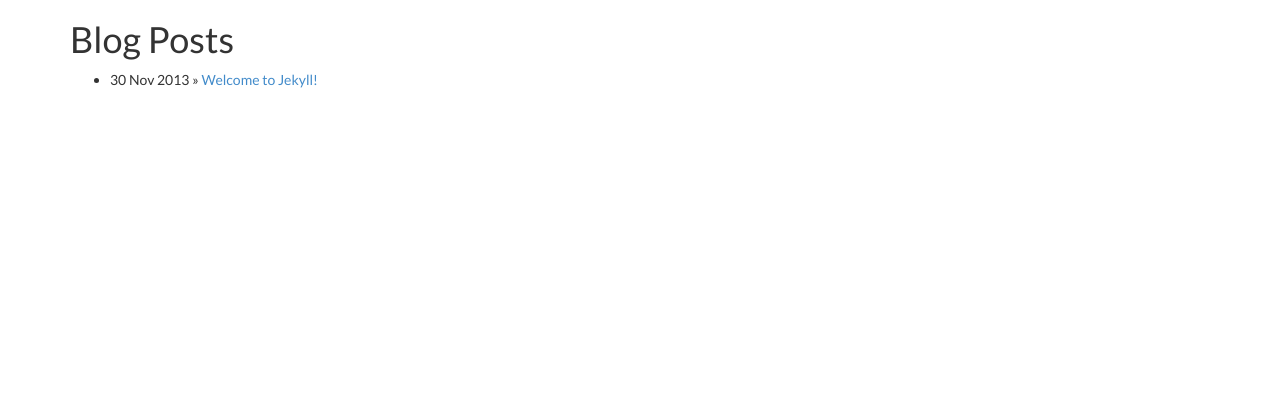
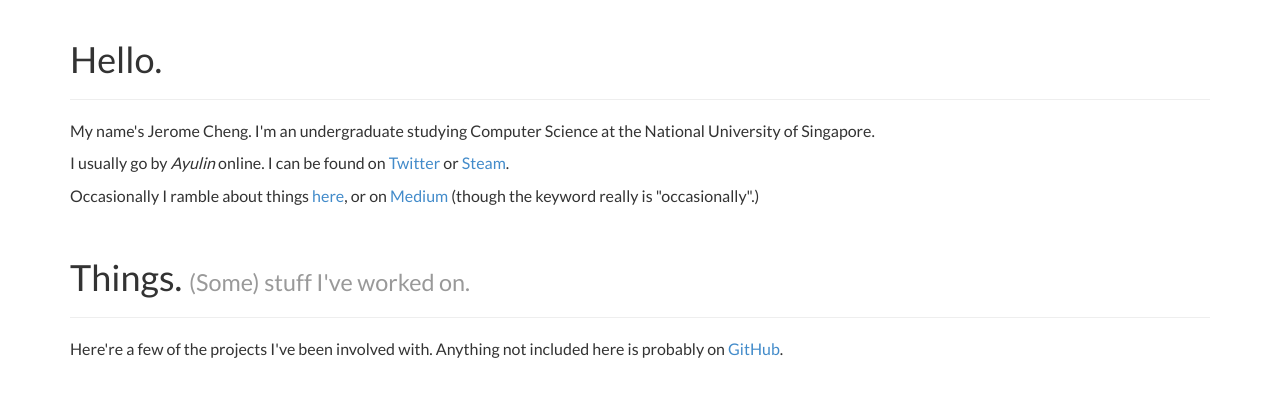
Before and after one commit to jcheng31/ayulin.net, a Jekyll site: the page built from index.html, in a window 1280 px wide. Shown: the top 397 px of the page. Built offline with Jekyll 4.4.1, drawn with Linux system fonts in a browser that asks for light colours; Markdown is read by kramdown in place of the engine named in the settings.

Commit message:
Add home page content.

```diff
--- a/index.html
+++ b/index.html
@@ -3,11 +3,75 @@ layout: default
 title: ayulin.net - "it's dot com!"
 ---
 
-<div id="home">
-  <h1>Blog Posts</h1>
-  <ul class="posts">
-    {% for post in site.posts %}
-      <li><span>{{ post.date | date_to_string }}</span> &raquo; <a href="{{ post.url }}">{{ post.title }}</a></li>
-    {% endfor %}
-  </ul>
+<div class="row">
+    <div class="col-sm-12">
+        <div class="page-header">
+            <h1>
+                Hello.
+            </h1>
+        </div>
+        <div>
+            <p>
+                My name's Jerome Cheng. I'm an undergraduate studying Computer Science at the National University of Singapore.
+            </p>
+            <p>
+                I usually go by <i>Ayulin</i> online. I can be found on <a href="https://twitter.com/Ayulin">Twitter</a> or <a href="https://steamcommunity.com/id/Ayulin">Steam</a>.
+            </p>
+            <p>
+                Occasionally I ramble about things <a href="./blog/">here</a>, or on <a href="https://medium.com/@Ayulin">Medium</a> (though the keyword really is "occasionally".)
+            </p>
+        </div>
+    </div>
 </div>
+
+<div class="row">
+    <div class="col-sm-12">
+        <div class="page-header">
+            <h1>
+                Things.
+                <small>(Some) stuff I've worked on.</small>
+            </h1>
+        </div>
+        <div>
+            <p>
+                Here're a few of the projects I've been involved with. Anything not included here is probably on <a href="https://www.github.com/jcheng31">GitHub</a>.
+            </p>
+        </div>
+    </div>
+</div>
+
+<div class="row">
+	{% for project in site.data.projects %}
+	<div class="col-sm-6">
+		<div class="panel panel-default">
+			<h1 class="no-margin-top">
+				{% if project.url %}
+				<a href="{{ project.url }}">
+				{% endif %}
+					{{ project.name }}
+				{% if project.url %}
+				</a>
+				{% endif %}
+				<small>
+					{{ project.period }}
+				</small>
+			</h1>
+			<h4 class="no-margin-top">
+				{{ project.platform }}
+			</h4>
+			{% if project.url %}
+			<a href="{{ project.url }}">
+			{% endif %}
+			<img class="img-responsive" src="{{ project.img }}" />
+			{% if project.url %}
+			</a>
+			{% endif %}
+			{% for paragraph in project.description %}
+			<p>
+				{{ paragraph }}
+			</p>
+			{% endfor %}
+		</div>
+	</div>
+	{% endfor %}
+</div>
```
